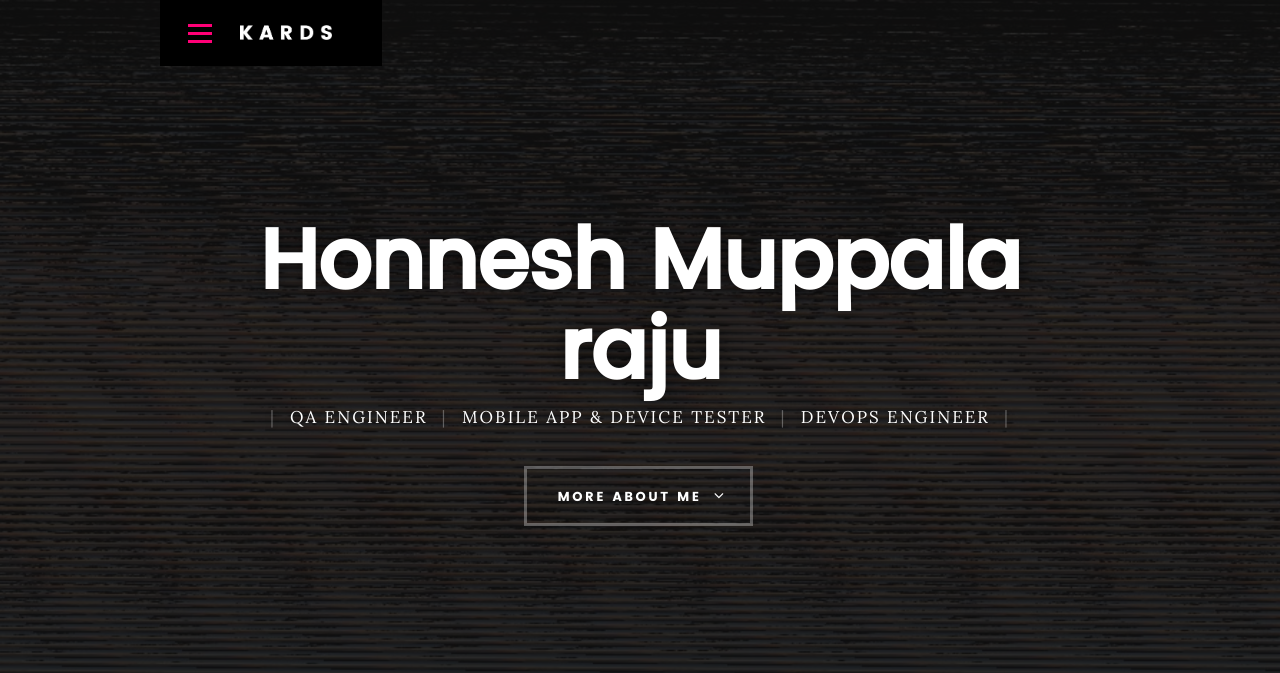
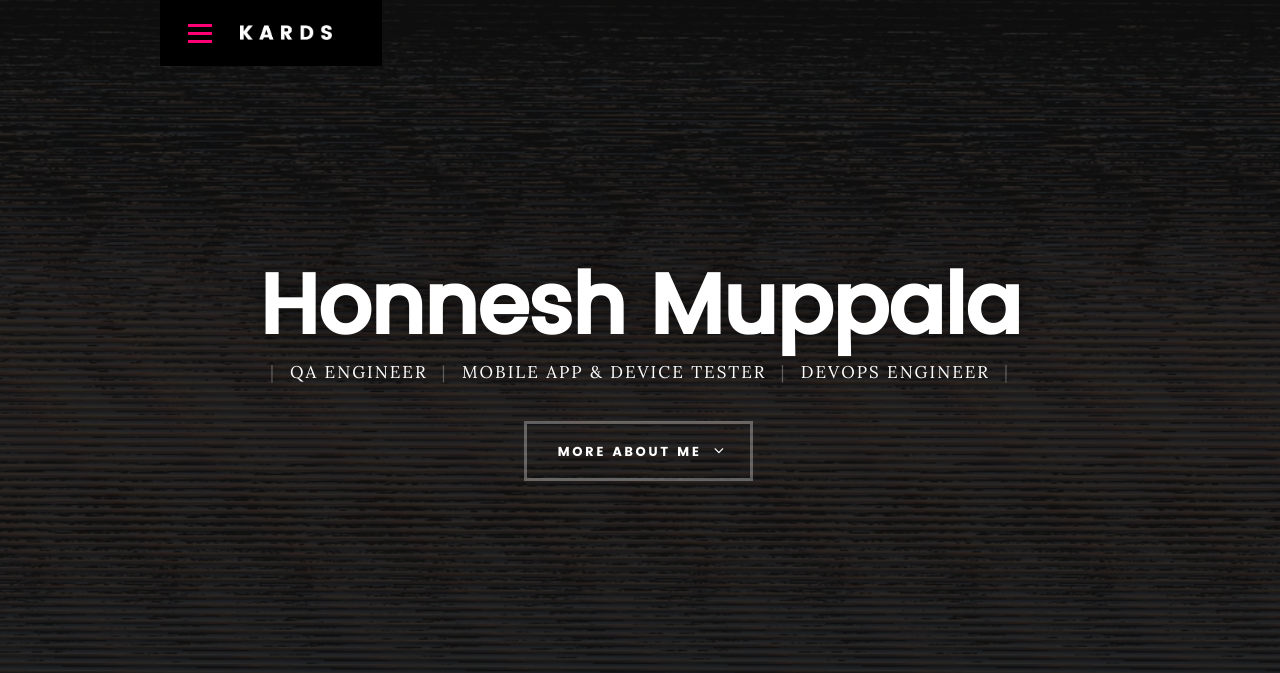
Before and after one commit to HonneshMuppala/CICDPortfolio, a plain HTML site: page index.html in a window 1280 px wide. Shown: the top 673 px of the page. Drawn offline with Linux system fonts and the light colour scheme; files whose address does not match are found by name.

Commit message:
changes in name first name

```diff
--- a/index.html
+++ b/index.html
@@ -74,7 +74,7 @@
                         <div class="col-twelve">
 
 
-                                <h1>Honnesh Muppala raju</h1>
+                                <h1>Honnesh Muppala</h1>
 
                                 <p class="intro-position">
 
```
